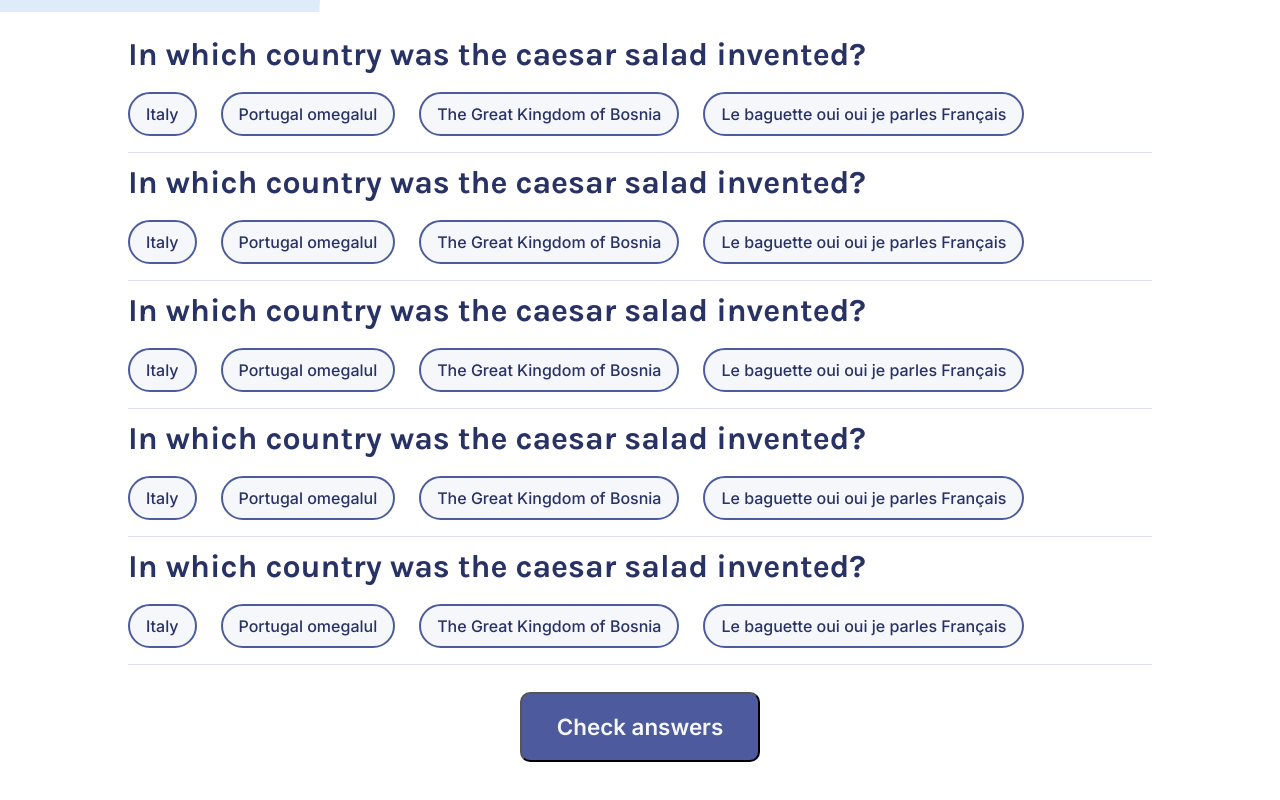
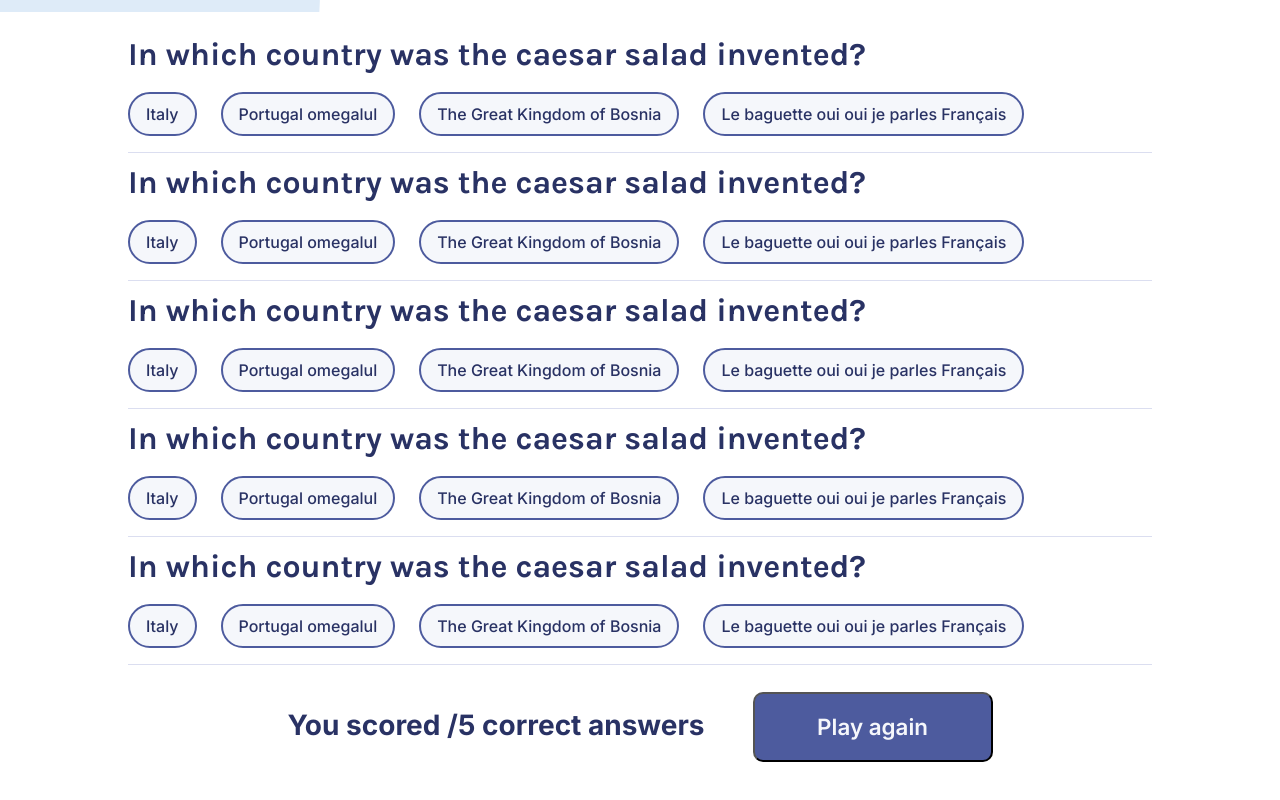
Before and after one commit to salkanovicsafet/react-weeb-trivia, a React (Create React App) app: page / in a window 1280 px wide. Shown: the part 788-1588 px from the top of the page. Built offline with nearby package versions, Linux system fonts and the light colour scheme.

Commit message:
Add and style play again button

```diff
--- a/src/App.js
+++ b/src/App.js
@@ -2,6 +2,7 @@ import { useState } from "react";
 import CheckButton from "./components/CheckButton";
 import Intro from "./components/Intro";
 import Question from "./components/Question";
+import Restart from "./components/Restart";
 
 export default function App() {
   const [isIntro, setIsintro] = useState(true);
@@ -20,7 +21,8 @@ export default function App() {
         <Question />
         <Question />
         <div className="action">
-          <CheckButton />
+          {/*<CheckButton />*/}
+          <Restart />
         </div>
       </div>
     </div>
--- a/src/assets/styles/style.css
+++ b/src/assets/styles/style.css
@@ -153,7 +153,7 @@
   justify-content: center;
 }
 
-.action__check-btn {
+.action__btn {
   font-family: Inter;
   font-style: normal;
   font-weight: 600;
@@ -167,11 +167,24 @@
   margin-top: 1.5rem;
 }
 
-.action__check-btn:hover {
+.action__btn:hover {
   background-color: #5664b3;
   cursor: pointer;
 }
 
-.action__check-btn:active {
+.action__btn:active {
   background-color: #3b4579;
 }
+
+.restart {
+  font-family: Inter;
+  font-style: normal;
+  font-weight: bold;
+  font-size: 1.75rem;
+  text-align: center;
+  color: #293264;
+}
+
+.btn--restart {
+  margin-left: 3rem;
+}
--- a/src/components/CheckButton.js
+++ b/src/components/CheckButton.js
@@ -1,3 +1,3 @@
 export default function CheckButton() {
-  return <button className="action__check-btn">Check answers</button>;
+  return <button className="action__btn">Check answers</button>;
 }
--- /dev/null
+++ b/src/components/Restart.js
@@ -0,0 +1,8 @@
+export default function Restart() {
+  return (
+    <div className="restart">
+      You scored /5 correct answers
+      <button className="action__btn btn--restart">Play again</button>
+    </div>
+  );
+}
```
